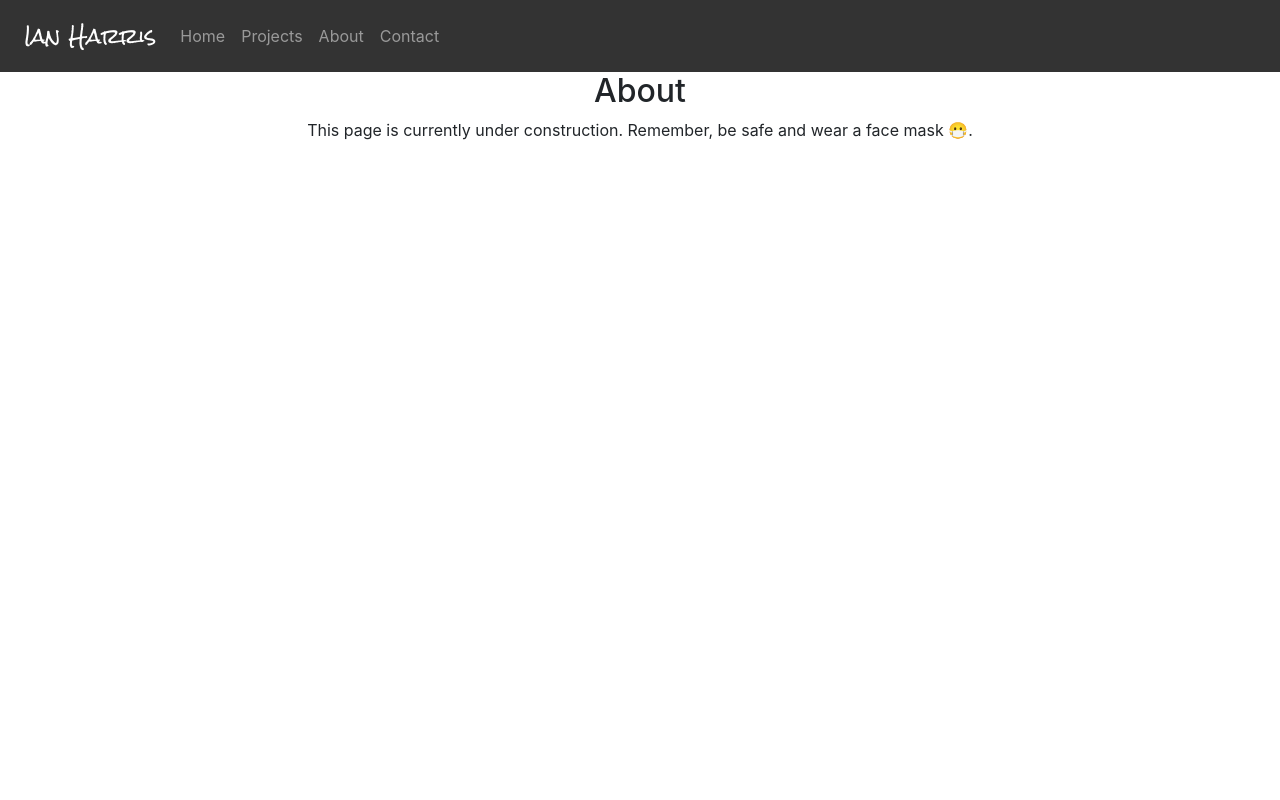
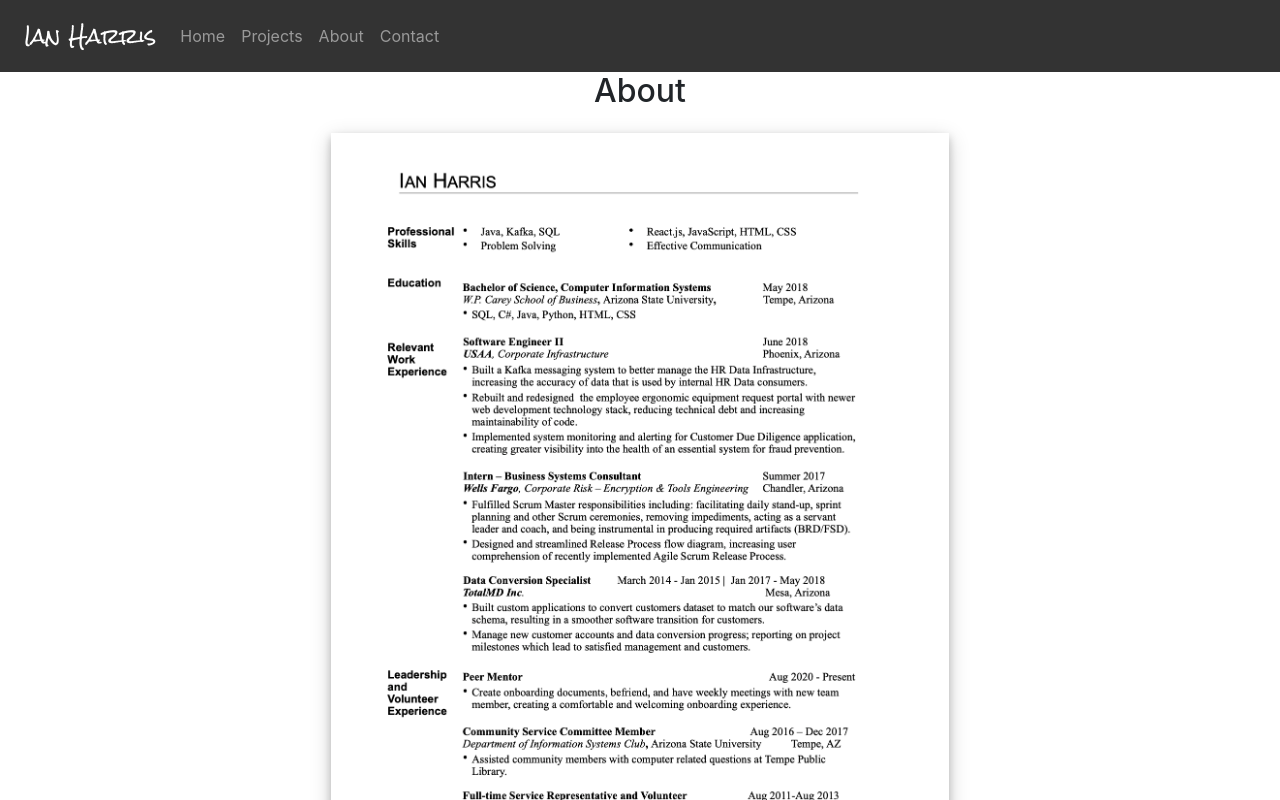
Before and after one commit to iharris06/sample-webpage-1, a React (Create React App) app: page /about in a window 1280 px wide. Shown: the top 800 px of the page. Built offline with nearby package versions, Linux system fonts and the light colour scheme.

Commit message:
Add resume to about page.

```diff
--- a/src/App.css
+++ b/src/App.css
@@ -4,6 +4,10 @@
 
 .light-text {
   color:white;
+}
+
+.Color{
+  color:black;
 }
 
 div.banner{
@@ -14,7 +18,15 @@ div.banner{
 
 img.banner {
   width: 100%;
+  height:100%;
   background-position: center;
+}
+
+img.resume-doc{
+  box-shadow: 0 4px 8px 0 rgba(0, 0, 0, 0.2), 0 6px 20px 0 rgba(0, 0, 0, 0.19);
+    height: 50rem;
+    text-align: center;
+    margin: 15px;
 }
 
 .home-text{
--- a/src/App.js
+++ b/src/App.js
@@ -31,7 +31,7 @@ class App extends Component {
         <Route exact path="/projects/:projectId" component={Projects}/>
         <Route path="/about" component={About}/>
         <Route path="/contact" component={Contact}/>
-        <Route path="/:id" render = {()=> (<p> This page is currently under construction. Remember, be safe and wear a face mask 😷. </p>)}/>
+        <Route path="/:id" render = {()=> (<p> This page is currently under construction. Remember, be safe and wear a face mask. <span role='img' aria-label='face mask emoji'>😷</span></p>)}/>
       </div>
     );
   }
--- a/src/components/About.js
+++ b/src/components/About.js
@@ -1,12 +1,13 @@
 import React, { Component } from 'react';
+import resume from '../images/Ian Harris Resume.png';
 
 class About extends Component {
 render(){
     return(
-        <h2>About</h2>
-        /* TODO
-            Include resume and desciption of my experience and who I am.
-        */
+        <div className="container">
+            <h2>About</h2>
+            <img src={resume} className="resume-doc" alt="resume" />
+       </div>
     )
 }
 }
--- a/src/components/EmailForm.js
+++ b/src/components/EmailForm.js
@@ -8,9 +8,11 @@ class EmailForm extends Component {
         super();
         this.state={
             email:'',
-            message:'',
+            emailMessage:'',
             recaptchaReady: false,
-            formReady: false
+            formReady: false,
+            error: false,
+            message: null
         }
         this.handleEmailChange = this.handleEmailChange.bind(this);
         this.handleMessageChange = this.handleMessageChange.bind(this);
@@ -33,13 +35,15 @@ class EmailForm extends Component {
     }
 
     handleSubmit(event){
-       if( this.Recaptcha.execute()){
+        event.preventDefault();
+
+    //    if( this.Recaptcha.execute()){
             alert('Email submitted successfully from ' + this.state.email);
-        } else{
-            alert('Please verify that you are a human.');
-        }
+        // } else{
+            // alert('Please verify that you are a human.');
+        // }
 
-        event.preventDefault();
+
     }
 
     recaptchaLoaded(){
@@ -47,12 +51,18 @@ class EmailForm extends Component {
     }
 
     onResolved(){
-        this.setState({isVerified:true})
-        console.log(this.state)
+        this.setState({isVerified:true});
+        this.recaptcha.getResponse();
+    }
+
+    onRecaptchaError(){
+        this.setState({
+            error: true,
+            message:'Recaptcha encountered an error.'});
     }
 
     verifyForm(){
-        if(this.state.recaptchaReady && this.state.message && this.state.email){
+        if(this.state.recaptchaReady && this.state.emailMessage && this.state.email){
             this.setState({formReady:true})
         } else{
             this.setState({formReady:false})
@@ -80,7 +90,7 @@ class EmailForm extends Component {
                         </Form.Group>
                         <Form.Group controlId="emailForm.messageTextArea">
                             <Form.Label>Message</Form.Label>
-                            <Form.Control as="textarea" rows="10" email={this.state.message} onChange={this.handleMessageChange}/>
+                            <Form.Control as="textarea" rows="10" email={this.state.emailMessage} onChange={this.handleMessageChange}/>
                         </Form.Group>
                         <Form.Group  className="emailFormSubmit"  controlId="emailForm.submitInput" >
                             <Form.Control type="submit" value="Submit"/>
@@ -89,6 +99,7 @@ class EmailForm extends Component {
                                 sitekey={Constants.RECAPTCHAV3_SITE_KEY}
                                 onResolved ={this.onResolved}
                                 onLoaded={this.recaptchaLoaded}
+                                onError= {this.onRecaptchaError}
                             />
                         </Form.Group>
                     </Form>
--- a/src/components/Home.js
+++ b/src/components/Home.js
@@ -6,13 +6,15 @@ import {Link} from 'react-router-dom';
 class Home extends Component {
 render(){
     return(
-        <div className="banner">
-            <div className="home-text">
-                <h2>Welcome to my site! </h2>
-                <p>Explore my <Link to="/projects" className="link-text-dark">Projects</Link> page to see what I've been working on.</p>
+        <div className="Color">
+            <div className="banner">
+                <div className="home-text">
+                    <h2>Welcome to my site! </h2>
+                    <p>Explore my <Link to="/projects" className="link-text-dark">Projects</Link> page to see what I've been working on.</p>
+                </div>
+                <img src={banner} className="banner" alt="computer" />
+
             </div>
-            <img src={banner} className="banner" alt="computer image" />
-
         </div>
     )
 }
```
Also changed, not shown: src/images/Ian Harris Resume.png (added).
